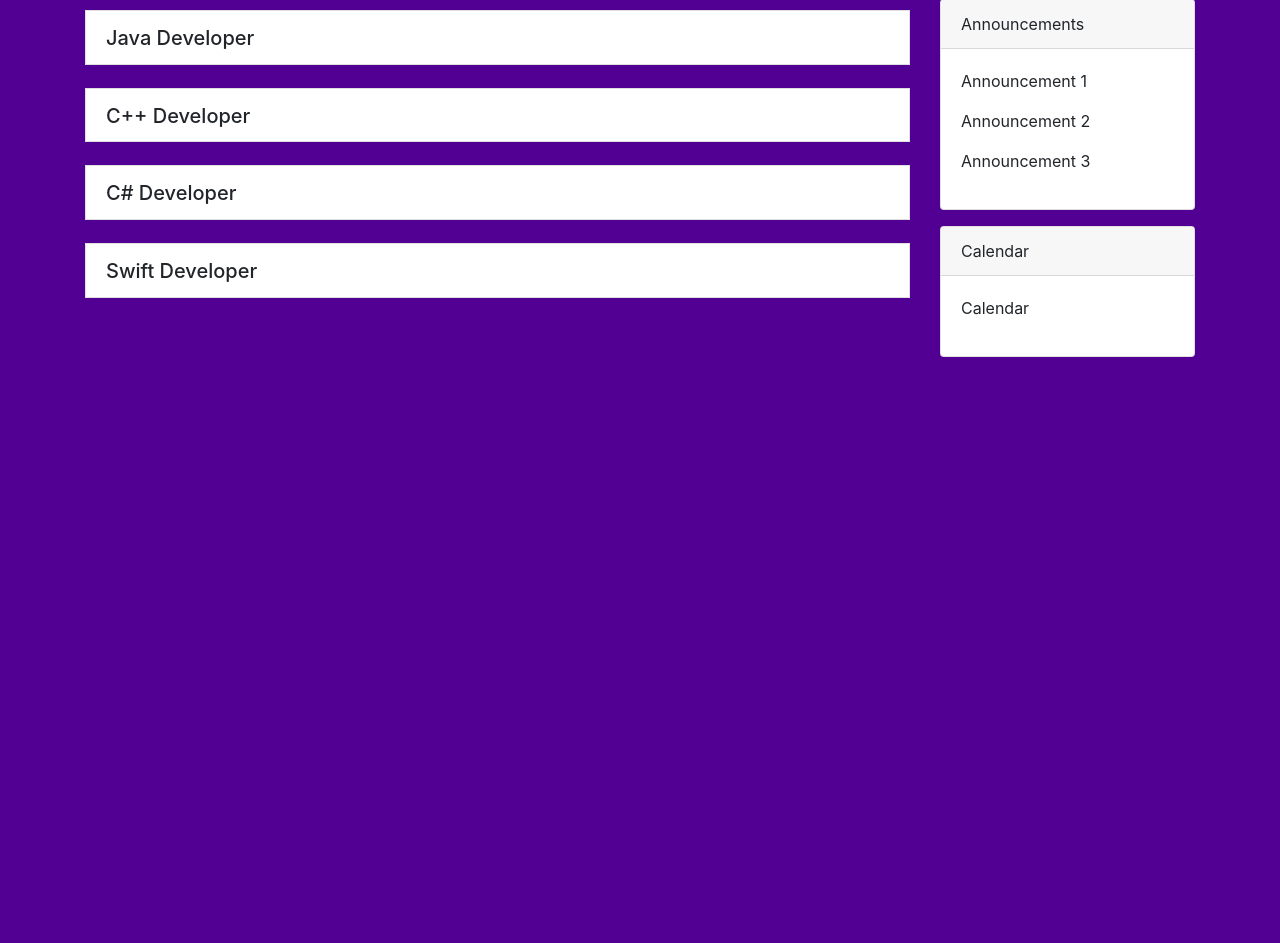
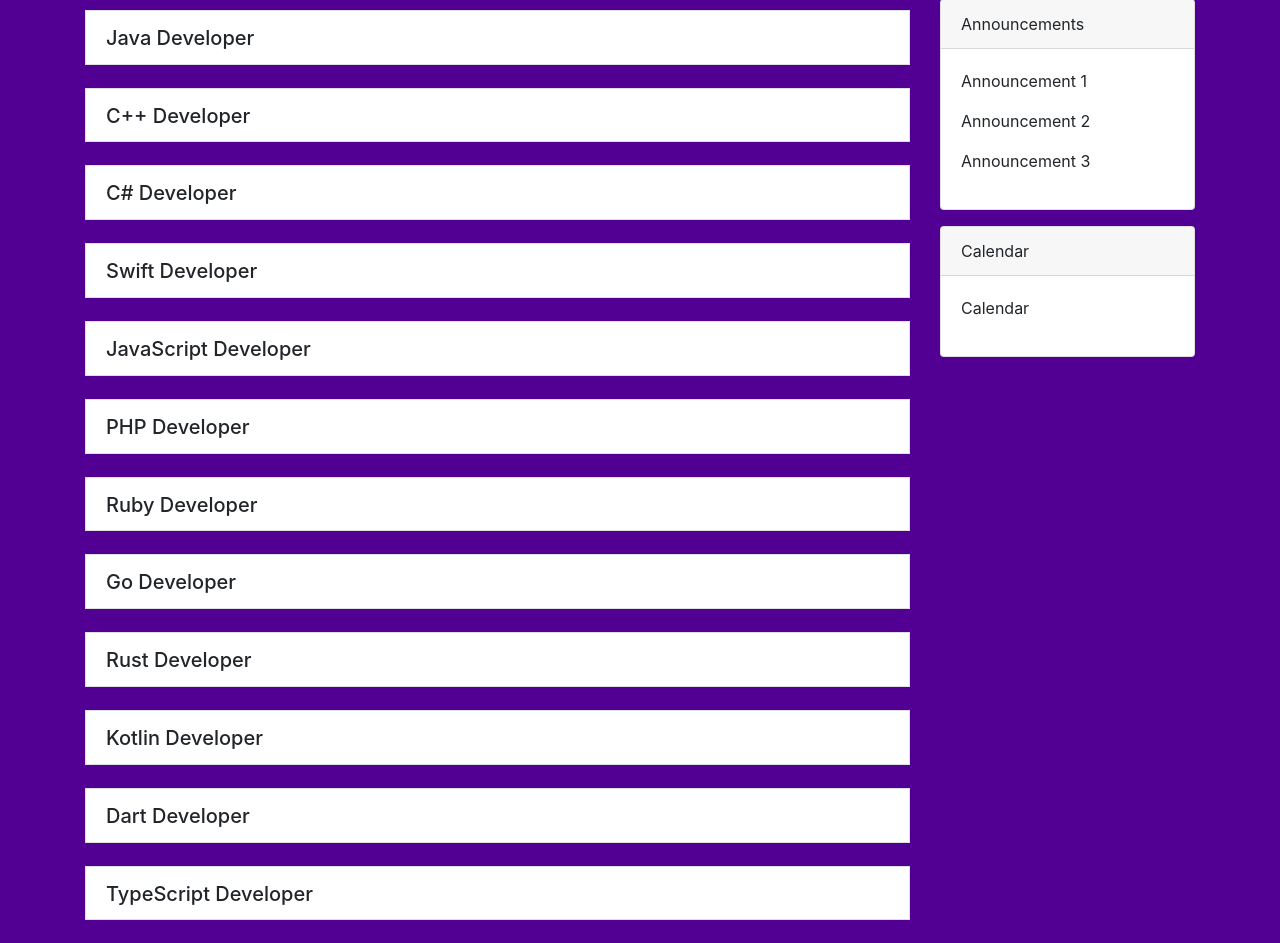
Before and after one commit to BekaBitarashvili/TechJob, a Flask app: page / in a window 1280 px wide. Shown: the part 172-1115 px from the top of the page. Before the commit the page ends 529 px from the top, so only its background shows below. Run offline with Flask 3, Linux system fonts and the light colour scheme.

Commit message:
Modified

```diff
--- a/app/routes.py
+++ b/app/routes.py
@@ -34,6 +34,54 @@ jobs = [
         'title': 'Swift Developer',
         'content': 'Swift is awesome, and SwiftUI is even more awesome!, Fifth post content,',
         'date_posted': 'April 24, 2020'
+    },
+    {
+        'author': 'Oracle',
+        'title': 'JavaScript Developer',
+        'content': 'JavaScript is awesome, and React is even more awesome!, Sixth post content,',
+        'date_posted': 'April 25, 2020'
+    },
+    {
+        'author': 'IBM',
+        'title': 'PHP Developer',
+        'content': 'PHP is awesome, and Laravel is even more awesome!, Seventh post content,',
+        'date_posted': 'April 26, 2020'
+    },
+    {
+        'author': 'Intel',
+        'title': 'Ruby Developer',
+        'content': 'Ruby is awesome, and Rails is even more awesome!, Eighth post content,',
+        'date_posted': 'April 27, 2020'
+    },
+    {
+        'author': 'Twitter',
+        'title': 'Go Developer',
+        'content': 'Go is awesome, and Gin is even more awesome!, Ninth post content,',
+        'date_posted': 'April 28, 2020'
+    },
+    {
+        'author': 'Uber',
+        'title': 'Rust Developer',
+        'content': 'Rust is awesome, and Rocket is even more awesome!, Tenth post content,',
+        'date_posted': 'April 29, 2020'
+    },
+    {
+        'author': 'Netflix',
+        'title': 'Kotlin Developer',
+        'content': 'Kotlin is awesome, and Ktor is even more awesome!, Eleventh post content,',
+        'date_posted': 'April 30, 2020'
+    },
+    {
+        'author': 'Airbnb',
+        'title': 'Dart Developer',
+        'content': 'Dart is awesome, and Flutter is even more awesome!, Twelfth post content,',
+        'date_posted': 'May 1, 2020'
+    },
+    {
+        'author': 'Paypal',
+        'title': 'TypeScript Developer',
+        'content': 'TypeScript is awesome, and Angular is even more awesome!, Thirteenth post content,',
+        'date_posted': 'May 2, 2020'
     }
 ]
 
--- a/app/static/main.css
+++ b/app/static/main.css
@@ -1,3 +1,5 @@
+/* For Navbar */
+
 .navbar-dark {
   background-color: #510093;
 }
```
